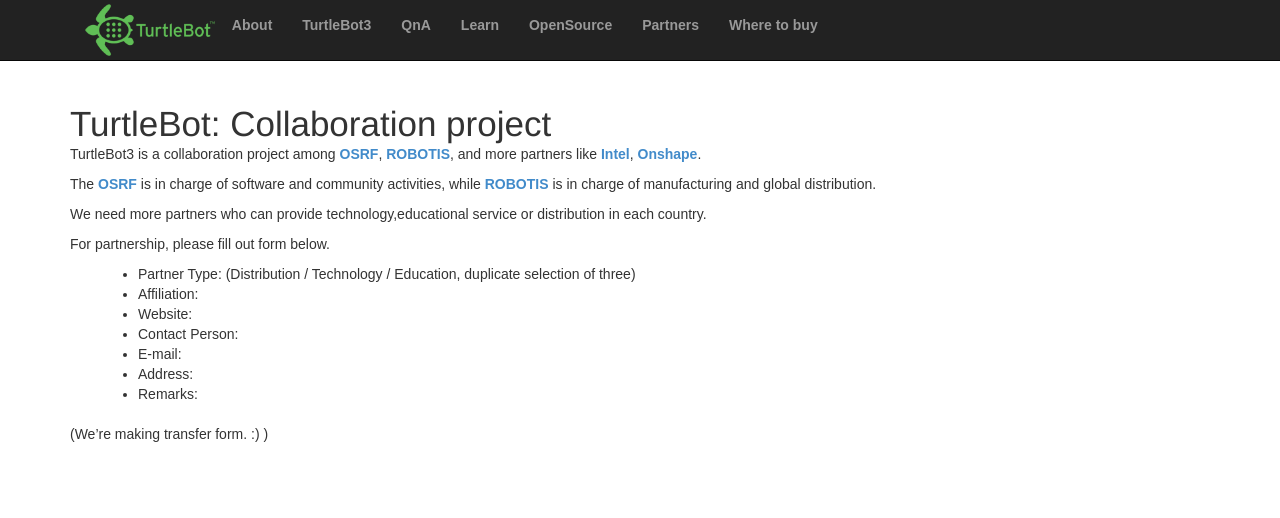
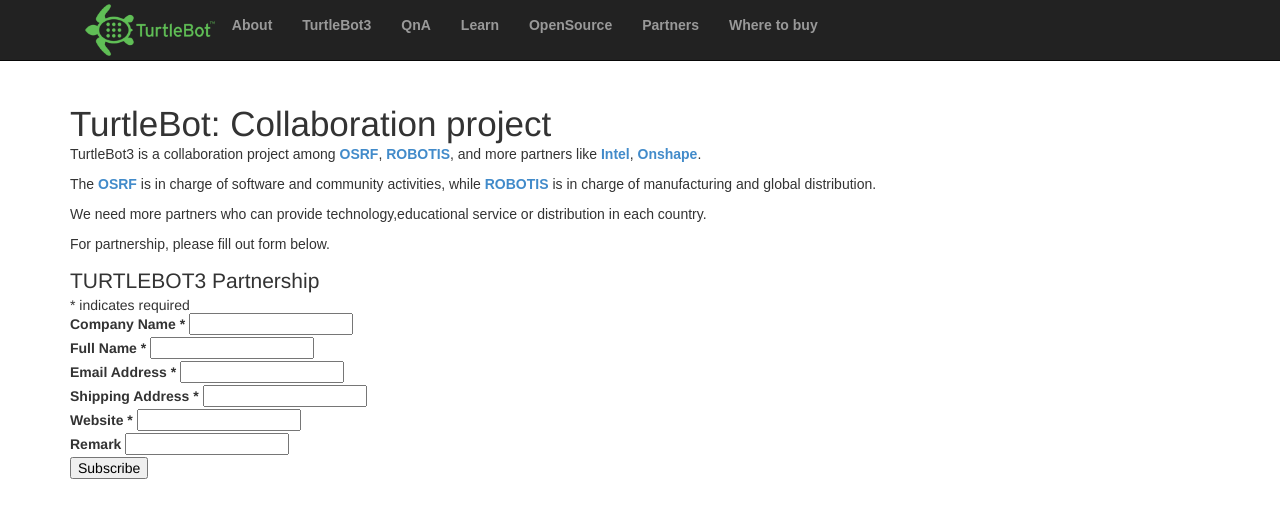
Before and after one commit to turtlebot/turtlebot.com, a Jekyll site: the page built from partners.md, in a window 1280 px wide and 932 px high, cut to the strip 0-530 px from the top of the window. Shown: the top 518 px of the strip. Built offline with Jekyll 4.4.1, drawn with Linux system fonts in a browser that asks for light colours; nearby versions of some CDN libraries; comment, search, counter and statistics services are not loaded.

Commit message:
added a form

```diff
--- a/partners.md
+++ b/partners.md
@@ -15,12 +15,56 @@
 
 For partnership, please fill out form below.
 
-- Partner Type: (Distribution / Technology / Education, duplicate selection of three)
-- Affiliation:
-- Website:
-- Contact Person:
-- E-mail:
-- Address:
-- Remarks:
 
-(We're making transfer form. :) )
+<!-- Begin MailChimp Signup Form -->
+<link href="//cdn-images.mailchimp.com/embedcode/classic-10_7.css" rel="stylesheet" type="text/css">
+<style type="text/css">
+           #mc_embed_signup{background:#fff; clear:left; font:14px Helvetica,Arial,sans-serif; }
+           /* Add your own MailChimp form style overrides in your site stylesheet or in this style block.
+              We recommend moving this block and the preceding CSS link to the HEAD of your HTML file. */
+</style>
+<div id="mc_embed_signup">
+<form action="//robotis.us9.list-manage.com/subscribe/post?u=9d2260f8791d5652343da1723&amp;id=1236bbacdd" method="post" id="mc-embedded-subscribe-form" name="mc-embedded-subscribe-form" class="validate" target="_blank" novalidate>
+    <div id="mc_embed_signup_scroll">
+           <h2>TURTLEBOT3 Partnership</h2>
+<div class="indicates-required"><span class="asterisk">*</span> indicates required</div>
+<div class="mc-field-group">
+           <label for="mce-MMERGE3">Company Name  <span class="asterisk">*</span>
+</label>
+           <input type="text" value="" name="MMERGE3" class="required" id="mce-MMERGE3">
+</div>
+<div class="mc-field-group">
+           <label for="mce-FNAME">Full Name  <span class="asterisk">*</span>
+</label>
+           <input type="text" value="" name="FNAME" class="required" id="mce-FNAME">
+</div>
+<div class="mc-field-group">
+           <label for="mce-EMAIL">Email Address  <span class="asterisk">*</span>
+</label>
+           <input type="email" value="" name="EMAIL" class="required email" id="mce-EMAIL">
+</div>
+<div class="mc-field-group">
+           <label for="mce-MMERGE5">Shipping Address  <span class="asterisk">*</span>
+</label>
+           <input type="text" value="" name="MMERGE5" class="required" id="mce-MMERGE5">
+</div>
+<div class="mc-field-group">
+           <label for="mce-LNAME">Website  <span class="asterisk">*</span>
+</label>
+           <input type="text" value="" name="LNAME" class="required" id="mce-LNAME">
+</div>
+<div class="mc-field-group">
+           <label for="mce-MMERGE4">Remark </label>
+           <input type="text" value="" name="MMERGE4" class="" id="mce-MMERGE4">
+</div>
+           <div id="mce-responses" class="clear">
+                      <div class="response" id="mce-error-response" style="display:none"></div>
+                      <div class="response" id="mce-success-response" style="display:none"></div>
+           </div>    <!-- real people should not fill this in and expect good things - do not remove this or risk form bot signups-->
+    <div style="position: absolute; left: -5000px;" aria-hidden="true"><input type="text" name="b_9d2260f8791d5652343da1723_1236bbacdd" tabindex="-1" value=""></div>
+    <div class="clear"><input type="submit" value="Subscribe" name="subscribe" id="mc-embedded-subscribe" class="button"></div>
+    </div>
+</form>
+</div>
+<script type='text/javascript' src='//s3.amazonaws.com/downloads.mailchimp.com/js/mc-validate.js'></script><script type='text/javascript'>(function($) {window.fnames = new Array(); window.ftypes = new Array();fnames[3]='MMERGE3';ftypes[3]='text';fnames[1]='FNAME';ftypes[1]='text';fnames[0]='EMAIL';ftypes[0]='email';fnames[5]='MMERGE5';ftypes[5]='text';fnames[2]='LNAME';ftypes[2]='text';fnames[4]='MMERGE4';ftypes[4]='text';}(jQuery));var $mcj = jQuery.noConflict(true);</script>
+<!--End mc_embed_signup-->
```
